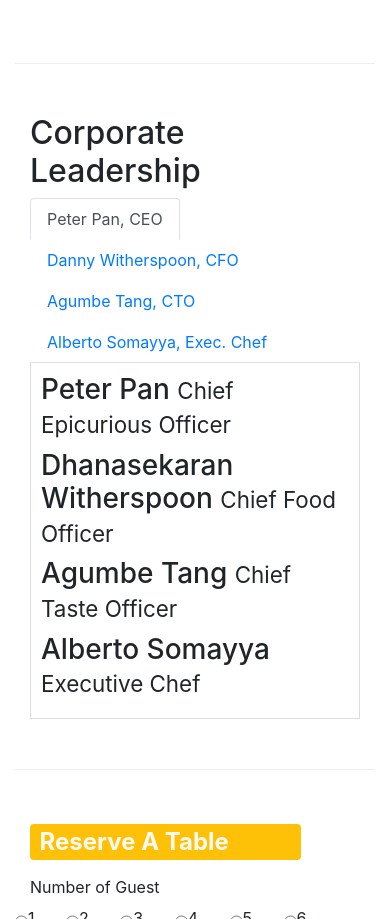
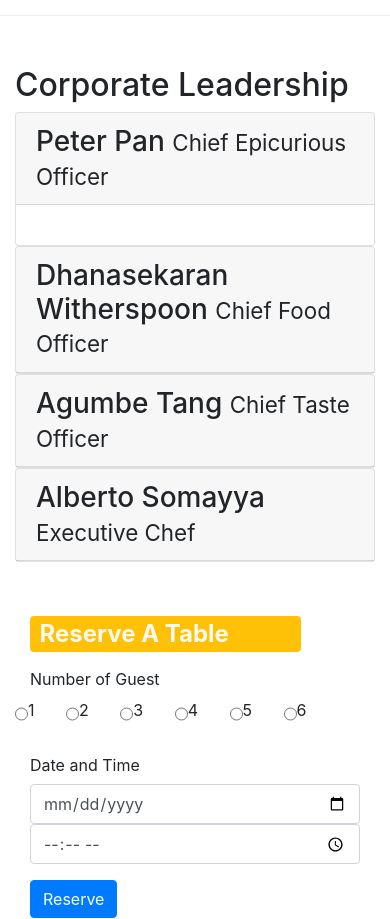
Before and after one commit to OldBank/conFusion, a website: page aboutus.html in a window 390 px wide. Shown: the part 1492-2411 px from the top of the page. Drawn offline with nearby package versions, Linux system fonts and the light colour scheme.

Commit message:
Added Accordion

```diff
--- a/aboutus.html
+++ b/aboutus.html
@@ -80,6 +80,7 @@
                <hr>
             </div>
         </div>
+    </div>
 
         <div class="row row-content align-items-center" class="row row-content">
             <div  class="col-12 col-sm-6">
@@ -183,7 +184,7 @@
                         </div>
 
                   -->
-            <ul class="nav nav-tabs">
+          <!--   <ul class="nav nav-tabs">
                     <li class="nav-item">
                       <a class="nav-link active" href="#peter"
                         role="tab" data-toggle="tab">Peter Pan, CEO</a>
@@ -201,23 +202,62 @@
                         data-toggle="tab">Alberto Somayya, Exec. Chef</a>
                     </li>
             </ul>
+        -->
 
-
-            <div class="tab-content">
-                <div role="tabpanel" class="tab-pane fade show active" id="peter">
-                <h3>Peter Pan <small>Chief Epicurious Officer</small></h3>
-                <p class="d-none d-sm-block" >Our CEO, Peter, credits his hardworking East Asian immigrant parents who undertook the arduous journey to the shores of America with the intention of giving their children the best future. His mother's wizardy in the kitchen whipping up the tastiest dishes with whatever is available inexpensively at the supermarket, was his first inspiration to create the fusion cuisines for which <em>The Frying Pan</em> became well known. He brings his zeal for fusion cuisines to this restaurant, pioneering cross-cultural culinary connections.</p>
-                </div>
-                <div role="tabpanel" class="tab-pane fade show active" id="danny">
-                <h3>Dhanasekaran Witherspoon <small>Chief Food Officer</small></h3>
-                <p class="d-none d-sm-block">Our CFO, Danny, as he is affectionately referred to by his colleagues, comes from a long established family tradition in farming and produce. His experiences growing up on a farm in the Australian outback gave him great appreciation for varieties of food sources. As he puts it in his own words, <em>Everything that runs, wins, and everything that stays, pays!</em></p>
-                </div>
-                <div role="tabpanel" class="tab-pane fade show active" id="agumbe">
-                <h3>Agumbe Tang <small>Chief Taste Officer</small></h3>
-                <p class="d-none d-sm-block">Blessed with the most discerning gustatory sense, Agumbe, our CTO, personally ensures that every dish that we serve meets his exacting tastes. Our chefs dread the tongue lashing that ensues if their dish does not meet his exacting standards. He lives by his motto, <em>You click only if you survive my lick.</em></p>
-                </div>
-                <div role="tabpanel" class="tab-pane fade show active" id="alberto">
-                <h3>Alberto Somayya <small>Executive Chef</small></h3>
+            <div class="accordion">
+                        <div class="card">
+                        <div class="card-header" role="tab" id="peterhead">
+                           <h3 class="mb-0">
+                               <a data-toggle="collapse" data-target="#peter">
+                                  Peter Pan <small>Chief Epicurious Officer</small>
+                               </a>
+                           </h3>
+                        </div>
+                        <div class="collapse show" id="peter" data-parent="#accordion">
+                          <div class="card-body">
+                             <p class="d-none d-sm-block" >Our CEO, Peter, credits his hardworking East Asian immigrant parents who undertook the arduous journey to the shores of America with the intention of giving their children the best future. His mother's wizardy in the kitchen whipping up the tastiest dishes with whatever is available inexpensively at the supermarket, was his first inspiration to create the fusion cuisines for which <em>The Frying Pan</em> became well known. He brings his zeal for fusion cuisines to this restaurant, pioneering cross-cultural culinary connections.
+                             </p>
+                          </div>
+                        </div>
+                    </div>
+                    <div class="card">
+                        <div class="card-header" role="tab" id="dannyhead">
+                            <h3 class="mb-0">
+                                <a class="collapsed" data-toggle="collapse" data-target="#danny">
+                                	Dhanasekaran Witherspoon <small>Chief Food Officer</small>
+                                </a>
+                            </h3>
+                        </div>
+                        <div class="collapse" id="danny" data-parent="#accordion">
+                            <div class="card-body">
+                                <p class="d-none d-sm-block">Our CFO, Danny, as he is affectionately referred to by his colleagues, comes from a long established family tradition in farming and produce. His experiences growing up on a farm in the Australian outback gave him great appreciation for varieties of food sources. As he puts it in his own words, <em>Everything that runs, wins, and everything that stays, pays!</em></p>
+                            </div>
+                        </div>
+                    </div>
+                    <div class="card">
+                        <div class="card-header" role="tab" id="agumbehead">
+                            <h3 class="mb-0">
+                                <a class="collapsed" data-toggle="collapse" data-target="#agumbe">
+                                	Agumbe Tang <small>Chief Taste Officer</small>
+                                </a>
+                            </h3>
+                        </div>
+                        <div class="collapse" id="agumbe" data-parent="#accordion">
+                            <div class="card-body">
+                                <p class="d-none d-sm-block">Blessed with the most discerning gustatory sense, Agumbe, our CTO, personally ensures that every dish that we serve meets his exacting tastes. Our chefs dread the tongue lashing that ensues if their dish does not meet his exacting standards. He lives by his motto, <em>You click only if you survive my lick.</em></p>
+                            </div>
+                        </div>
+                    </div>
+                    <div class="card">
+                        <div class="card-header" role="tab" id="albertohead">
+                            <h3 class="mb-0">
+                                <a class="collapsed" data-toggle="collapse" data-target="#alberto">
+                                	Alberto Somayya <small>Executive Chef</small>
+                                </a>
+                            </h3>
+                        </div>
+                        <div class="collapse" id="alberto" data-parent="#accordion">
+                            <div class="card-body">
                 <p class="d-none d-sm-block">Award winning three-star Michelin chef with wide International experience having worked closely with whos-who in the culinary world, he specializes in creating mouthwatering Indo-Italian fusion experiences. He says, <em>Put together the cuisines from the two craziest cultures, and you get a winning hit! Amma Mia!</em></p>
                 </div>
             </div>
@@ -266,11 +306,6 @@
                        <input type="time" class="form-control" id
                        ="times" name="times" placeholder="Time" > </input>
                  </div>
-
-
-
-
-
              </div>
 
                     <div class="form-group row">
@@ -278,9 +313,6 @@
                              <button type="submit" class="btn btn-primary">Reserve</button>
                          </div>
                      </div>
-
-
-
 
          </form>
          </div>
```
